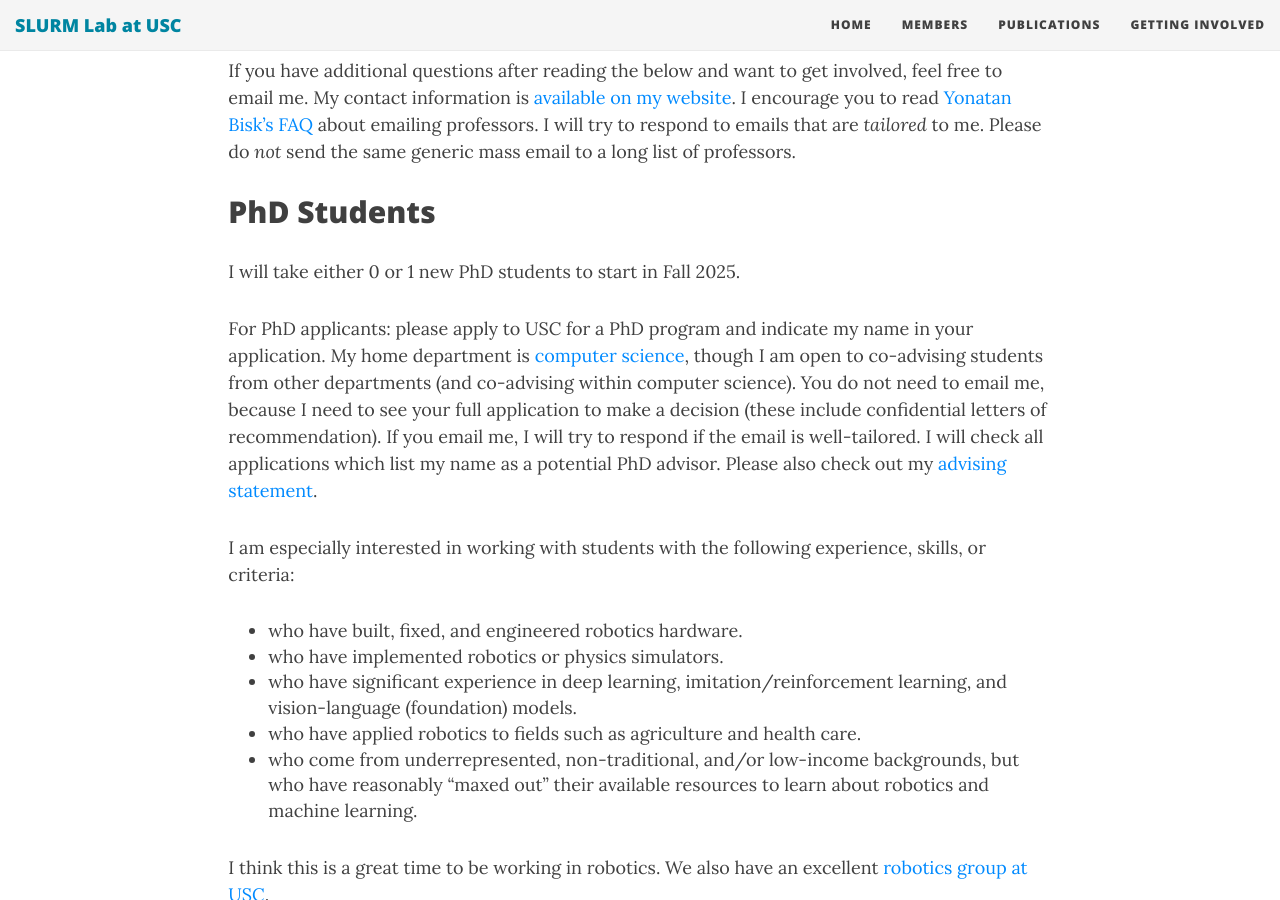
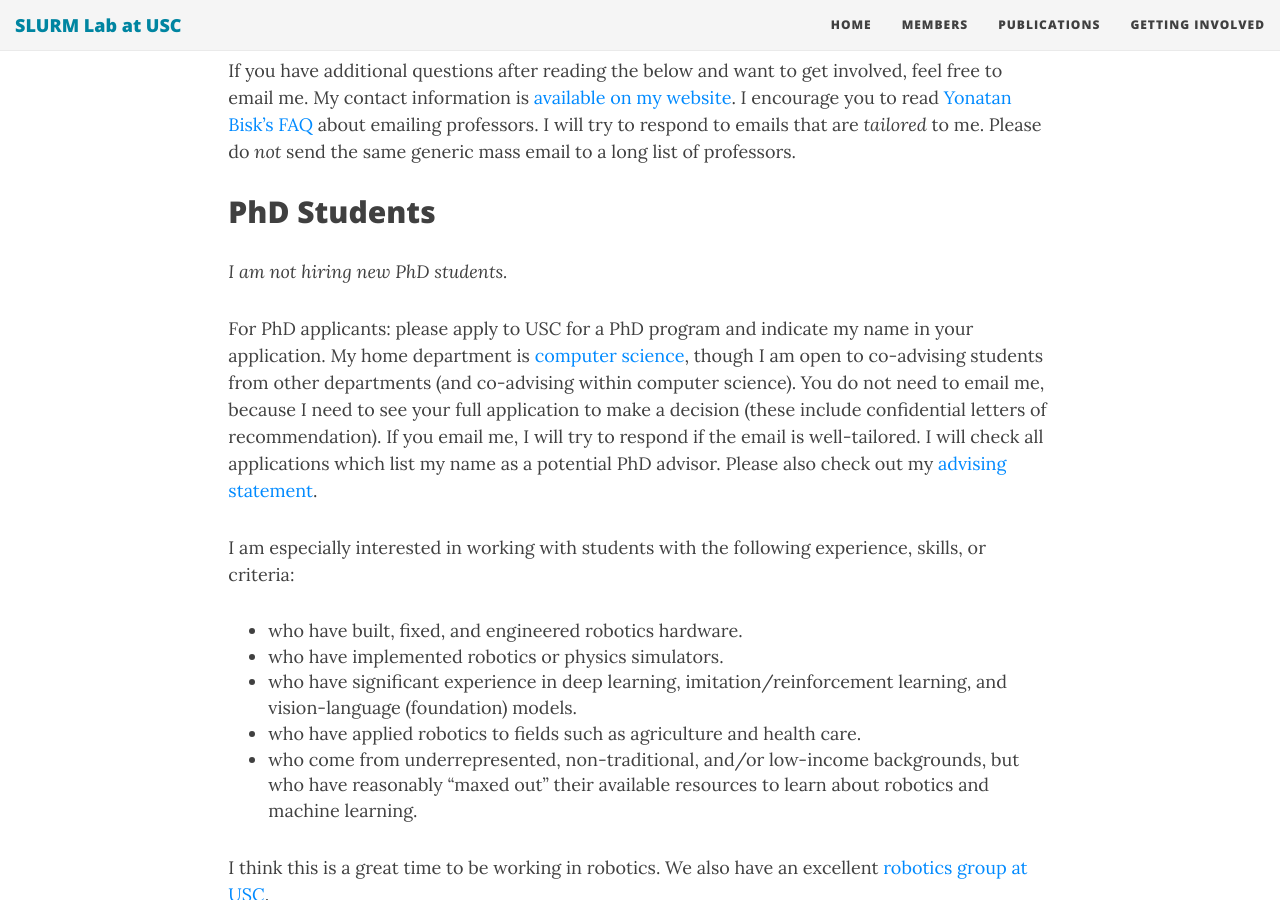
Before and after one commit to slurm-lab-usc/slurm-lab-usc.github.io, a Jekyll site: the page built from getting_involved.md, in a window 1280 px wide and 900 px high, scrolled down 305 px. Built offline with Jekyll 4.4.1, drawn with Linux system fonts in a browser that asks for light colours; nearby versions of some CDN libraries.

Commit message:
Update getting_involved.md

```diff
--- a/getting_involved.md
+++ b/getting_involved.md
@@ -15,7 +15,7 @@
 
 ## PhD Students
 
-I will take either 0 or 1 new PhD students to start in Fall 2025.
+*I am not hiring new PhD students.*
 
 For PhD applicants: please apply to USC for a PhD program and indicate my name in
 your application. My home department is [computer science](https://www.cs.usc.edu/),
```
